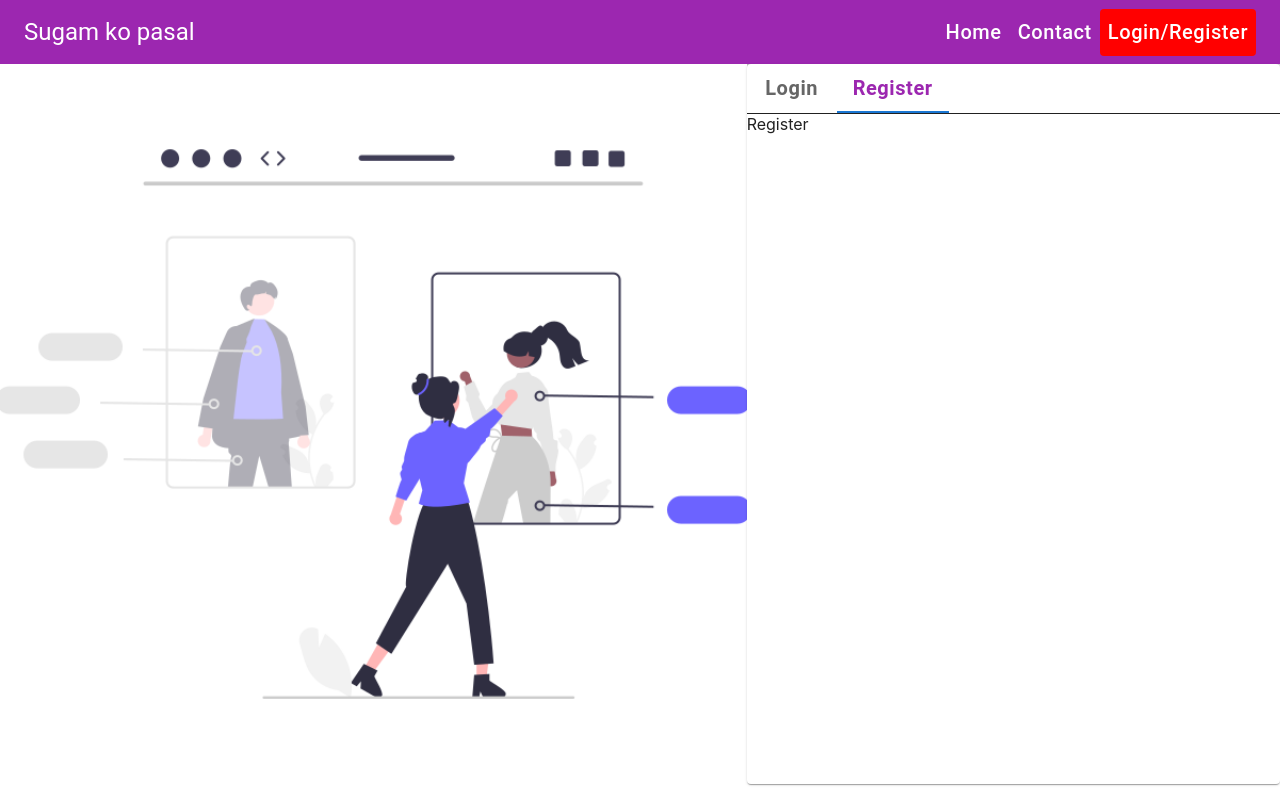
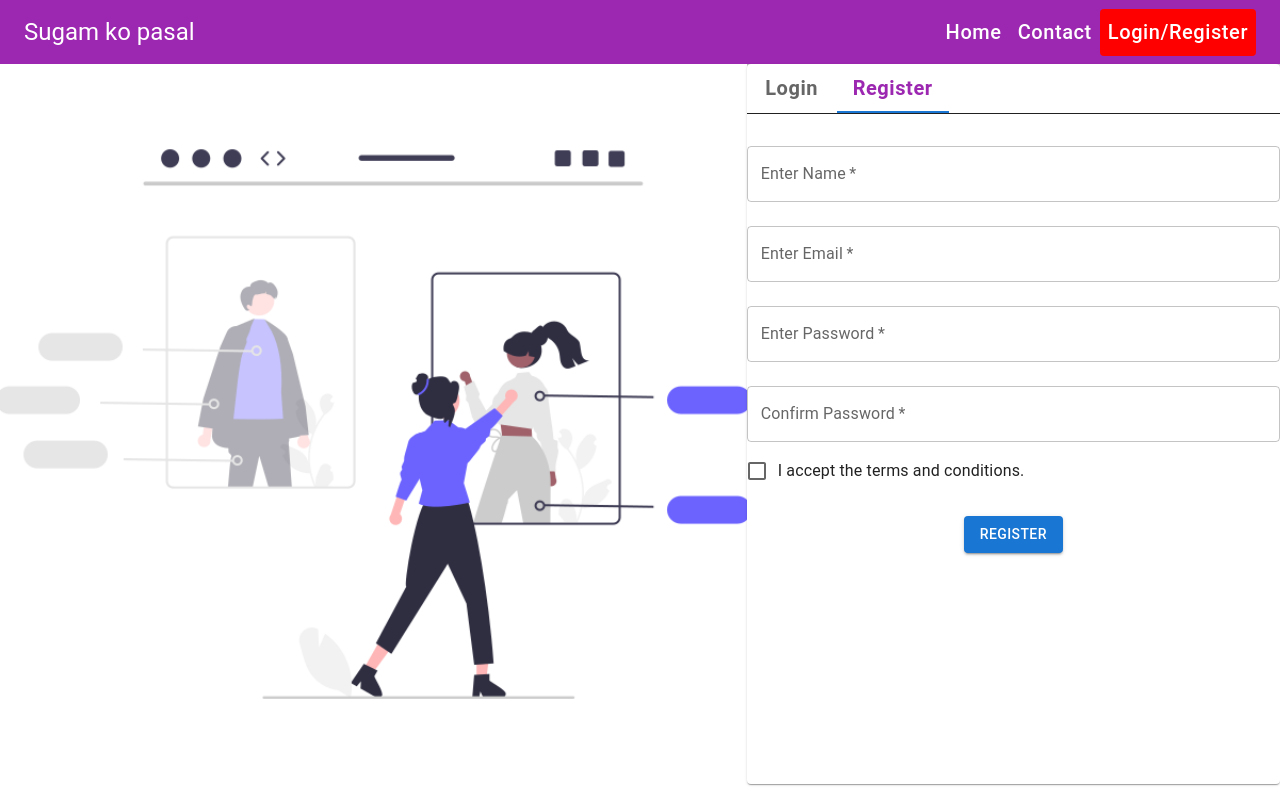
Before and after one commit to Sugam33/Authentication-and-Dashboard, a React (Create React App) app: page /login in a window 1280 px wide. Both pictures are taken after a click on the tab "Register". Built offline with nearby package versions, Linux system fonts and the light colour scheme.

Commit message:
added password and confirmpassword validation

```diff
--- a/src/auth/LoginReg.js
+++ b/src/auth/LoginReg.js
@@ -2,6 +2,7 @@ import { Card, Grid, Tab, Tabs } from "@mui/material";
 import { Box } from "@mui/system";
 import React, { useState } from "react";
 import pic1 from "../images/pic1.png"
+import Registration from "./Registration";
 import UserLogin from "./UserLogin";
 
 const TabPanel = (props) => {
@@ -48,7 +49,8 @@ const LoginReg = () => {
                             <TabPanel value={value} index={0}>
                                 <UserLogin />
                             </TabPanel>
-                            <TabPanel value={value} index={1}>Register</TabPanel>
+                            <TabPanel value={value} index={1}><Registration />
+                            </TabPanel>
                         </Box>
                     </Card>
                 </Grid>
--- /dev/null
+++ b/src/auth/Registration.js
@@ -0,0 +1,111 @@
+import {
+  Box,
+  Button,
+  Checkbox,
+  FormControlLabel,
+  TextField,
+} from "@mui/material";
+import React from "react";
+import { useNavigate } from "react-router-dom";
+import { ToastContainer, toast } from "react-toastify";
+
+const Registration = () => {
+  const navigate = useNavigate();
+
+  const handleSubmit = (e) => {
+    e.preventDefault();
+    const data = new FormData(e.currentTarget);
+    const actualData = {
+      name: data.get("name"),
+      email: data.get("email"),
+      password: data.get("password"),
+      confirmpassword: data.get("confirmpassword"),
+      tc: data.get("tc")
+    };
+    if (actualData.name &&  actualData.email && actualData.password && actualData.confirmpassword && actualData.tc !== null)
+    {
+        if(actualData.password === actualData.confirmpassword)
+        {
+            console.log(actualData);
+            document.getElementById("register-form").reset();
+            toast.success("data entered");
+          } else {
+            toast.warn("Passwords doesnot match");
+          }
+    }
+    else{
+        toast.warn("All fields required");
+    }
+  };
+
+  return (
+    <div>
+      <ToastContainer
+        position="top-right"
+        autoClose={5000}
+        hideProgressBar={false}
+        newestOnTop={false}
+        closeOnClick
+        rtl={false}
+        pauseOnFocusLoss
+        draggable
+        pauseOnHover
+        theme="light"
+      />
+
+      <Box
+        component="form"
+        noValidate
+        sx={{ mt: 2 }}
+        id="register-form"
+        onSubmit={handleSubmit}
+      >
+        <TextField
+          margin="normal"
+          required
+          fullWidth
+          id="name"
+          name="name"
+          label="Enter Name"
+        />
+        <TextField
+          margin="normal"
+          required
+          fullWidth
+          id="email"
+          name="email"
+          label="Enter Email"
+        />
+        <TextField
+          margin="normal"
+          required
+          fullWidth
+          id="password"
+          name="password"
+          label="Enter Password"
+          type="password"
+        />
+        <TextField
+          margin="normal"
+          required
+          fullWidth
+          id="confirmpassword"
+          name="confirmpassword"
+          label="Confirm Password"
+          type="password"
+        />
+        <FormControlLabel
+          control={<Checkbox value="agree" name="tc" id="tc" color="primary" />}
+          label="I accept the terms and conditions."
+        />
+        <Box textAlign="center" sx={{ mt: 3, mb: 2, px: 5 }}>
+          <Button type="submit" variant="contained">
+            Register
+          </Button>
+        </Box>
+      </Box>
+    </div>
+  );
+};
+
+export default Registration;
```
